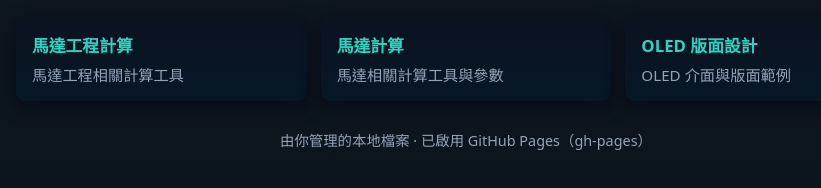
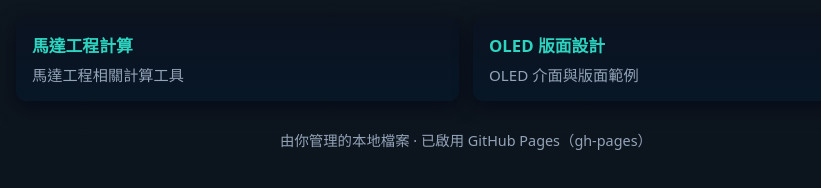
Before and after one commit to Isaacyang34/Homepage, a plain HTML site: page index.html in a window 1280 px wide. Shown: the part 134-322 px from the top of the page, without its empty margins (174-995 px from the left). Drawn offline with Linux system fonts and the light colour scheme.

Commit message:
fix: Remove duplicate motor calculation link

```diff
--- a/index.html
+++ b/index.html
@@ -17,10 +17,6 @@
         <div class="nav-title">馬達工程計算</div>
         <div class="nav-desc">馬達工程相關計算工具</div>
       </a>
-      <a class="nav-item" href="馬達計算.html">
-        <div class="nav-title">馬達計算</div>
-        <div class="nav-desc">馬達相關計算工具與參數</div>
-      </a>
       <a class="nav-item" href="OLED版面設計.html">
         <div class="nav-title">OLED 版面設計</div>
         <div class="nav-desc">OLED 介面與版面範例</div>
```
